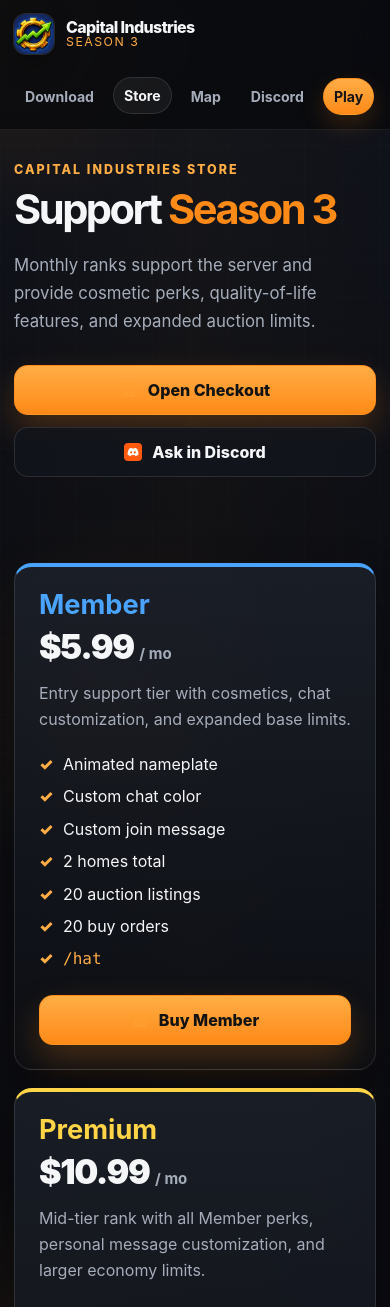
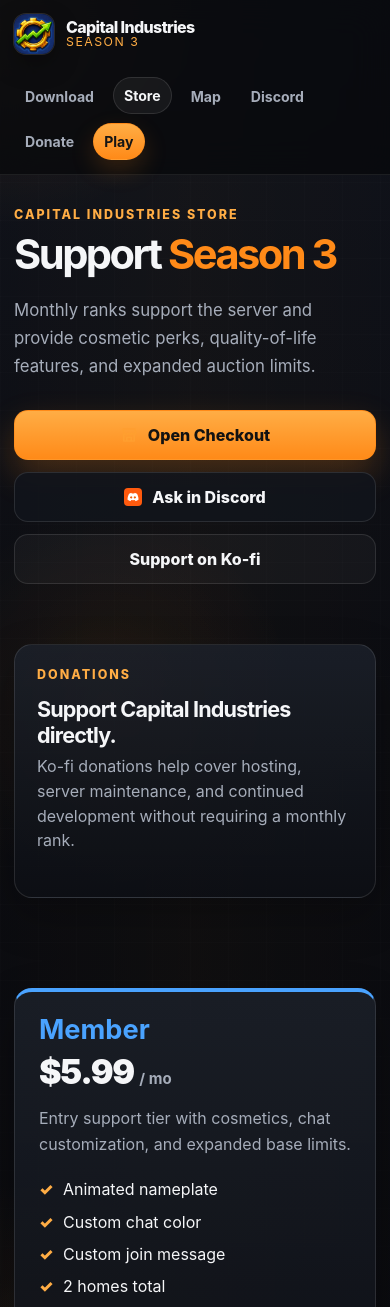
Before and after one commit to uavcrazy-social/capital-industries-site, a plain HTML site: page store/index.html in a window 390 px wide. Shown: the top 1307 px of the page. Drawn offline with Linux system fonts and the light colour scheme.

Commit message:
added kofi donation

```diff
--- a/assets/site.css
+++ b/assets/site.css
@@ -367,6 +367,23 @@
 .link-title { margin-bottom: 6px; font-size: clamp(1.35rem, 2.5vw, 2.1rem); letter-spacing: -0.04em; }
 .link-text { margin-bottom: 0; color: var(--muted); line-height: 1.55; }
 
+.support-panel {
+  display: grid;
+  grid-template-columns: 1fr auto;
+  gap: 22px;
+  align-items: center;
+  padding: 22px;
+}
+.kofi-widget {
+  display: flex;
+  justify-content: flex-end;
+  min-width: 220px;
+}
+.kofi-widget iframe,
+.kofi-widget a {
+  max-width: 100%;
+}
+
 .quick-links { display: grid; grid-template-columns: repeat(4, minmax(0, 1fr)); gap: 14px; }
 .quick-link {
   display: flex;
@@ -480,7 +497,9 @@
   .rank-grid { grid-template-columns: 1fr; }
   .link-panel,
   .map-link-panel,
-  .split-panel { grid-template-columns: 1fr; }
+  .split-panel,
+  .support-panel { grid-template-columns: 1fr; }
+  .kofi-widget { justify-content: flex-start; min-width: 0; }
   .map-panel-media { width: 64px; height: 64px; }
   .map-panel-media img { width: 42px; height: 42px; }
 }
--- a/download/index.html
+++ b/download/index.html
@@ -30,6 +30,7 @@
 <a class="nav-link" href="/store">Store</a>
 <a class="nav-link" href="https://map.capitalindustries.net/" rel="noopener noreferrer" target="_blank">Map</a>
 <a class="nav-link" href="https://discord.gg/jj7fFEYYfk" rel="noopener noreferrer" target="_blank">Discord</a>
+<a class="nav-link" href="https://ko-fi.com/dtmpro621">Donate</a>
 <a class="nav-link nav-link-cta" href="/download">Play</a>
 </nav>
 </div>
--- a/store/index.html
+++ b/store/index.html
@@ -30,6 +30,7 @@
 <a class="nav-link nav-link-active" href="/store">Store</a>
 <a class="nav-link" href="https://map.capitalindustries.net/" rel="noopener noreferrer" target="_blank">Map</a>
 <a class="nav-link" href="https://discord.gg/jj7fFEYYfk" rel="noopener noreferrer" target="_blank">Discord</a>
+<a class="nav-link" href="https://ko-fi.com/dtmpro621">Donate</a>
 <a class="nav-link nav-link-cta" href="/download">Play</a>
 </nav>
 </div>
@@ -52,6 +53,25 @@
 <img alt="" class="button-icon" src="/assets/brand/discord-logo.png"/>
             Ask in Discord
           </a>
+<a class="button button-ghost" href="https://ko-fi.com/dtmpro621">
+            Support on Ko-fi
+          </a>
+</div>
+</div>
+</section>
+<section class="site-shell section">
+<div class="panel support-panel" data-reveal="">
+<div>
+<p class="eyebrow">Donations</p>
+<h2 class="link-title">Support Capital Industries directly.</h2>
+<p class="link-text">
+            Ko-fi donations help cover hosting, server maintenance, and continued
+            development without requiring a monthly rank.
+          </p>
+</div>
+<div aria-label="Ko-fi donation widget" class="kofi-widget">
+<script type='text/javascript' src='https://storage.ko-fi.com/cdn/widget/Widget_2.js'></script><script type='text/javascript'>kofiwidget2.init('Support me on Ko-fi', '#72a4f2', 'J3J21Y8VMR');kofiwidget2.draw();</script>
+<noscript><a class="button" href="https://ko-fi.com/dtmpro621">Support on Ko-fi</a></noscript>
 </div>
 </div>
 </section>
```
Also changed, not shown: 404.html (+1 -0 lines), index.html (+1 -0 lines), map/index.html (+1 -0 lines).
